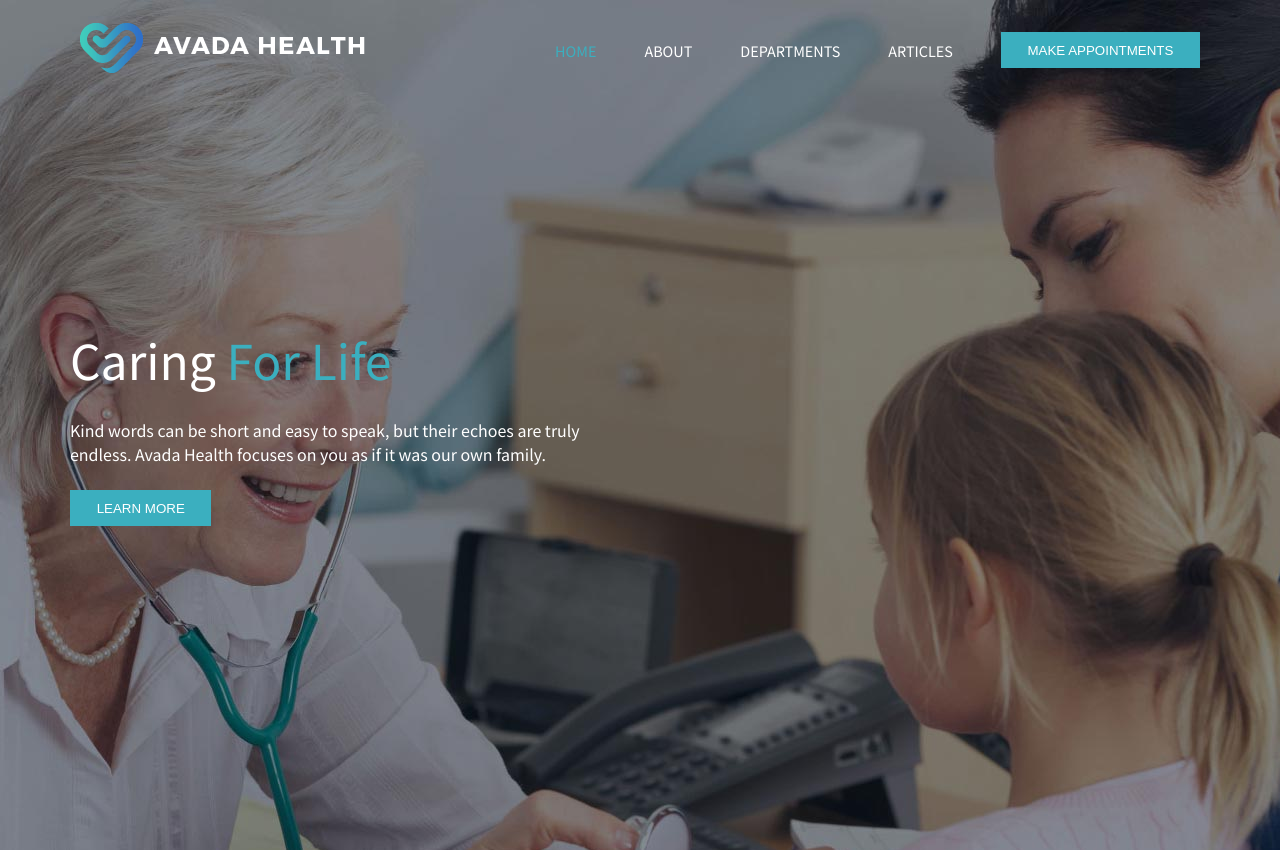
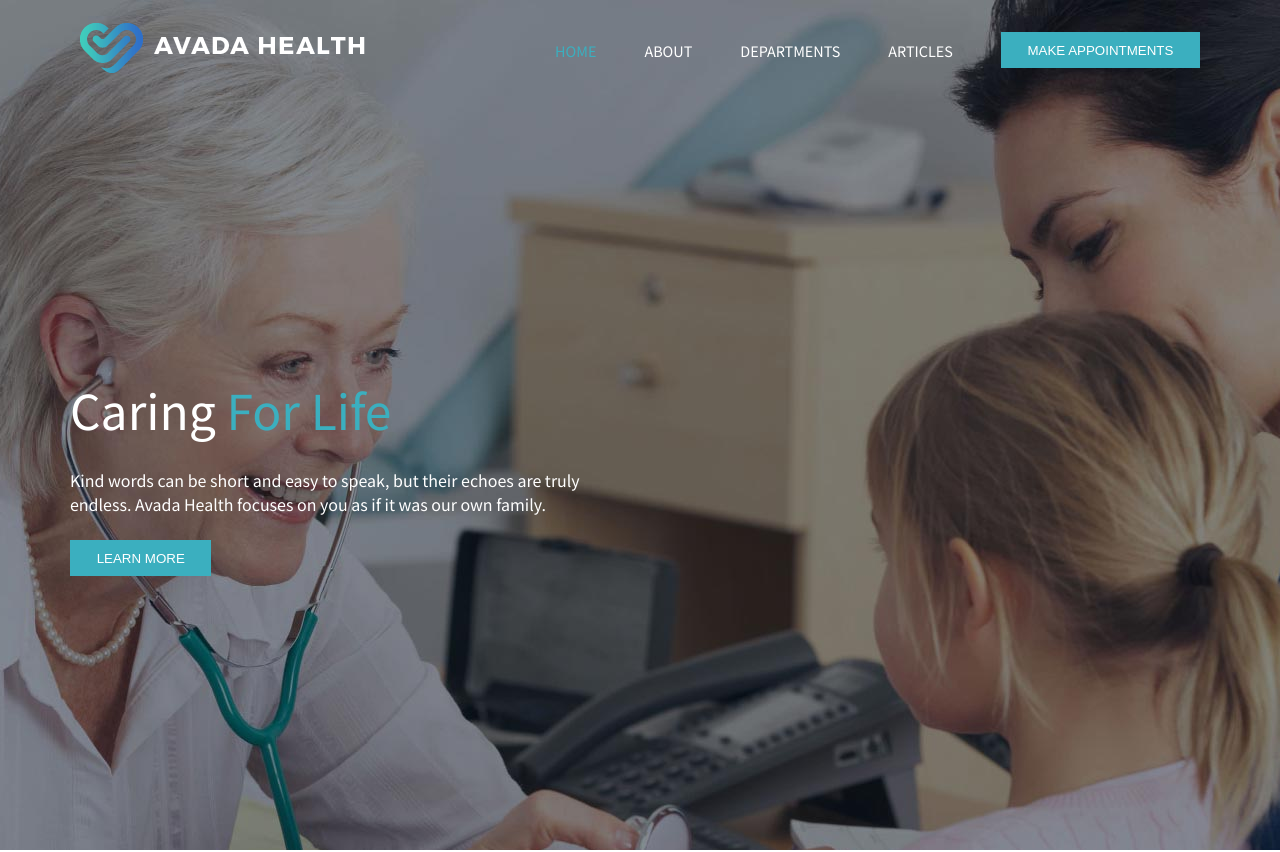
Before and after one commit to alessandroamormino/proj-html-vuejs, a Vue app: page / in a window 1280 px wide. Shown: the top 852 px of the page. Built offline with nearby package versions, Linux system fonts and the light colour scheme.

Commit message:
fix: fixed nav position and header height

```diff
--- a/src/components/AppHeader.vue
+++ b/src/components/AppHeader.vue
@@ -37,7 +37,7 @@ header {
   color: white;
 
   .container-centered {
-    height: 100%;
+    height: calc(100% - 100px);
     display: flex;
     align-items: center;
 
--- a/src/components/DoctorsCard.vue
+++ b/src/components/DoctorsCard.vue
@@ -10,6 +10,7 @@ export default {
 }
 </script>
 <template>
+  <!-- import data from component MainDoctor with props -->
   <div class="card">
     <div class="top">
       <img :src="doctorCard.img" :alt="doctorCard.name">
@@ -18,6 +19,7 @@ export default {
       <span id="name">{{ doctorCard.name }}</span>
       <span id="role">{{ doctorCard.role }}</span>
       <p>Lorem ipsum dolor sit amet consectetur adipisicing elit. Sit suscipit vel illum sunt.</p>
+      <!-- Social Section -->
       <div class="socials">
         <a href="#"><i class="fa-brands fa-square-facebook"></i></a>
         <a href="#"><i class="fa-brands fa-square-twitter"></i></a>
--- a/src/components/HeaderNav.vue
+++ b/src/components/HeaderNav.vue
@@ -44,10 +44,6 @@ export default {
 
 
 nav {
-  position: fixed;
-  top: 0;
-  left: 0;
-  width: 100%;
   height: 100px;
   // position
   padding: 0 5em;
```
